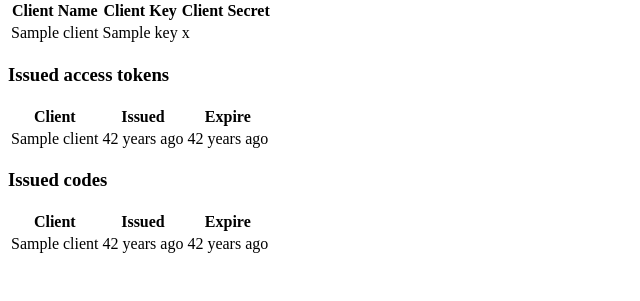
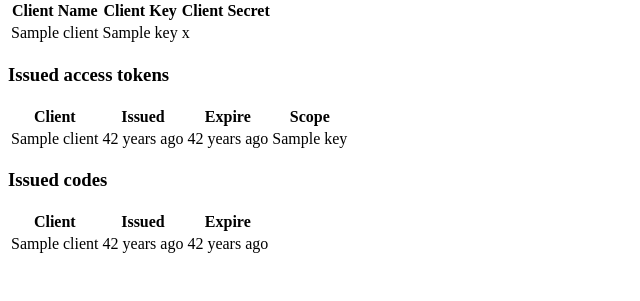
Before and after one commit to sunlightlabs/login.sunlightfoundation.com, a Django app: template shoelace/templates/accounts/profile.html in a window 1280 px wide. Shown: the part 218-519 px from the top of the page, without its empty margins (0-640 px from the left). Run offline with Django 3.2, Linux system fonts and the light colour scheme; the template is opened without the code that fills it: most values are stand-ins (such as "Sample title", 1, 10 or a date in 2020); some libraries are stand-ins or nearby versions.

Commit message:
adding in scope tags

```diff
--- a/shoelace/templates/accounts/profile.html
+++ b/shoelace/templates/accounts/profile.html
@@ -33,12 +33,18 @@
         <th>Client</th>
         <th>Issued</th>
         <th>Expire</th>
+        <th>Scope</th>
     </tr>
     {% for token in access_tokens %}
     <tr>
         <td>{{token.client.name}}</td>
         <td>{{token.issue|hp}}</td>
         <td>{{token.expire|hp}}</td>
+        <td>
+{% for scope in token.scope.all %}
+            <span class="badge badge-info" >{{scope.key}}</span>
+{% endfor %}
+        </td>
     </tr>
     {% endfor %}
 </table>
```
